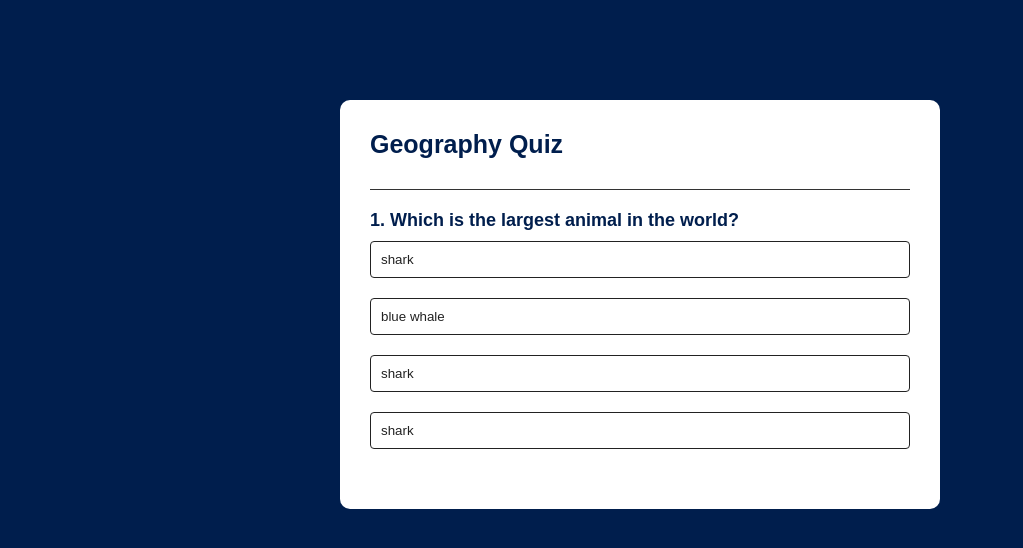
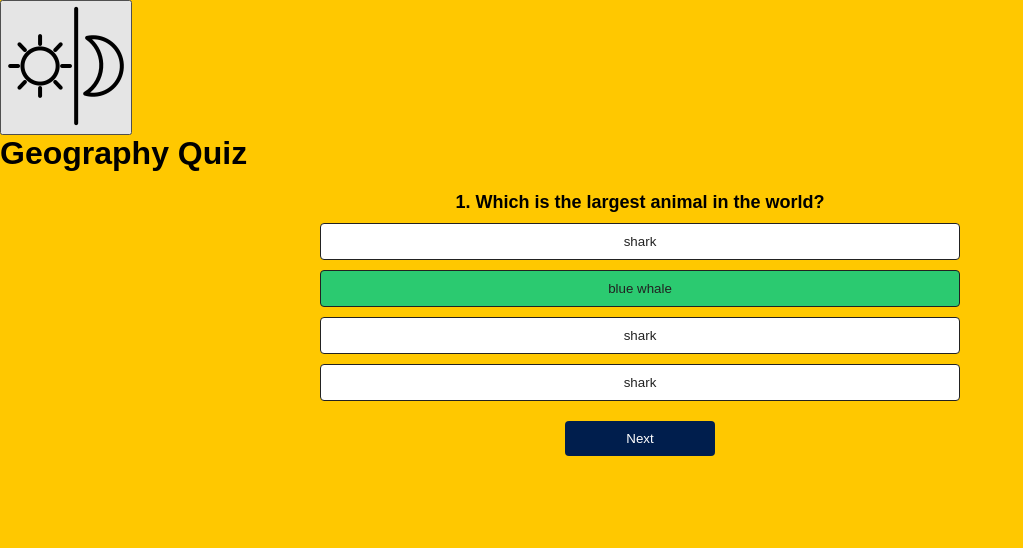
Before and after one commit to devsamelias/GeoQuiz, a plain HTML site: page index.html in a window 1280 px wide. Both pictures are taken after a click on the button "blue whale". Shown: the whole page, without its empty margins (0-1023 px from the left). Drawn offline with Linux system fonts and the light colour scheme; files whose address does not match are found by name.

Commit message:
dark mode icon

```diff
--- a/index.html
+++ b/index.html
@@ -5,9 +5,14 @@
     <meta name="viewport" content="width=device-width, initial-scale=1.0">
     <title>Geography Quiz</title>
     <link rel="stylesheet" href="style.css">
+<button    id="dark-mode-toggle"
+class="dark-mode-toggle"
+aria-label="toggle dark mode"
+    >
+    <img src="/Users/samelias/gitQuiz/GeoQuiz/GeoQuiz/day-and-night.png"></img></button>
 </head>
 <body>
-    <div class="app">
+
         <h1>Geography Quiz</h1>
             <div class="quiz">
             <h2 id="question">Question goes here</h2>
@@ -17,9 +22,12 @@
                     <button class="btn">Answer 3</button>
                     <button class="btn">Answer 4</button>
                 </div>
-                <button id="next-btn">Next Question</button>
+                <button id="next-btn">Next</button>
             </div>
     </div>
+
+
+
 <script src="script.js"></script>
 </body>
 </html>
--- a/script.js
+++ b/script.js
@@ -1,3 +1,12 @@
+function myFunction() {
+    var element = document.body;
+    element.classList.toggle("dark-mode");
+  }
+
+ let darkMode= localStorage.getItem('darkMode');
+ const darkModeToggle = document.querySelector('#dark-mode-toggle');
+
+
 const questions = [
     {
         question: "Which is the largest animal in the world?",
@@ -11,37 +20,37 @@ const questions = [
     {
         question: "djidjidjidji?",
         answers: [
-            { text: "shark", correct: false},
-            { text: "blue whale", correct: true},
-            { text: "shark", correct: false},
-            { text: "shark", correct: false},
+            { text: "jfewuowk", correct: false },
+            { text: "blufnjfne", correct: false },
+            { text: "shafsfsgrk", correct: true },
+            { text: "shaweokrk", correct: false },
         ]
     },
     {
         question: "djidjidjidji?",
         answers: [
-            { text: "shark", correct: false},
-            { text: "blue whale", correct: true},
-            { text: "shark", correct: false},
-            { text: "shark", correct: false},
+            { text: "shark", correct: true },
+            { text: "blue whale", correct: false },
+            { text: "shark", correct: false },
+            { text: "shark", correct: false },
         ]
     },
     {
         question: "djidjidjidji?",
         answers: [
-            { text: "shark", correct: false},
-            { text: "blue whale", correct: true},
-            { text: "shark", correct: false},
-            { text: "shark", correct: false},
+            { text: "shark", correct: false },
+            { text: "blue whale", correct: false },
+            { text: "shark", correct: true },
+            { text: "shark", correct: false },
         ]
     },
     {
         question: "djidjidjidji?",
         answers: [
-            { text: "shark", correct: false},
-            { text: "blue whale", correct: true},
-            { text: "shark", correct: false},
-            { text: "shark", correct: false},
+            { text: "shark", correct: false },
+            { text: "blue whale", correct: false },
+            { text: "shark", correct: false },
+            { text: "shark", correct: true },
         ]
     }
 ]
@@ -66,7 +75,7 @@ let currentQuestion = questions[currentQuestionIndex];
 let questionNo = currentQuestionIndex + 1;
 questionElement.innerHTML = questionNo + ". " + currentQuestion.question;
 
-    currentQuestion.answers.forEach(answer => {
+currentQuestion.answers.forEach(answer => {
         const button = document.createElement("button");
         button.innerHTML = answer.text;
         button.classList.add("btn");
@@ -85,12 +94,13 @@ function resetState() {
     }
 }
 
-function selectAnswer(){
+function selectAnswer(e){
     const selectedBtn = e.target;
     const isCorrect = selectedBtn.dataset.correct === "true";
     if(isCorrect){
         selectedBtn.classList.add("correct");
-    } else {
+        score++;
+    }else{
         selectedBtn.classList.add("incorrect");
     }
     Array.from(answerButtons.children).forEach(button => {
@@ -102,4 +112,28 @@ function selectAnswer(){
     nextButton.style.display = "block";
 }
 
+function showScore(){
+    resetState();
+    questionElement.innerHTML = `You scored ${score} out of ${questions.length}!`;
+    nextButton.innerHTML = "Play Again";
+    nextButton.style.display = "block";
+}
+
+function handleNextButton(){
+    currentQuestionIndex++;
+    if (currentQuestionIndex < questions.length){
+        showQuestion();
+    }else{
+        showScore();
+    }
+}
+
+nextButton.addEventListener("click", ()=>{
+    if(currentQuestionIndex < questions.length){
+        handleNextButton();
+    }else{
+        startQuiz();
+    }
+});
+
 startQuiz();
--- a/style.css
+++ b/style.css
@@ -7,21 +7,22 @@ box-sizing: border-box;
 }
 
 body {
-    background: #001e4d;
+    background: #ffc800;
 }
 
 .app {
     background: #fff;
     width: 90%;
     max-width: 600px;
-    margin: 100px auto 0;
-    border-radius: 10px;
+    margin: 120px auto 0;
+    border-radius: 50px;
     padding: 30px;
 }
 
 .app h1 {
     font-size: 25px;
-    color: #001e4d;
+    text-align: center;
+    color: #ffc800;
     font-weight: 600;
     border-bottom: 1px solid #333;
     padding-bottom: 30px;
@@ -29,11 +30,13 @@ body {
 
 .quiz {
     padding: 20px 0;
+
 }
 
 .quiz h2 {
     font-size: 18px;
-    color: #001e4d;
+    text-align: center;
+    color: #000000;
     font-weight: 600;
 }
 
@@ -41,19 +44,27 @@ body {
     background: #fff;
     color: #222;
     font-weight: 500;
-    width: 100%;
+    width: 50%;
     border: 1px solid #222;
     padding: 10px;
-    margin: 10px 0;
-    text-align: left;
+    margin: 10px auto 0;
+    text-align: center;
     border-radius: 4px;
     cursor: pointer;
     transition: all 0.3s;
+    display: flex;
+    justify-content: center;
+
+
 }
 
-.btn:hover {
+.btn:hover:not([disabled]){
     background: #222;
     color: #fff;
+}
+
+.btn:disabled{
+    cursor: no-drop;
 }
 
 #next-btn {
@@ -70,8 +81,15 @@ body {
 }
 
 .correct{
-    background:#5ff9a1;
+    background:#2bca70;
 }
+
 .incorrect{
-    background:#f74646;
+    background:#d72f2f;
 }
+
+.dark-mode{
+    background-color: rgb(34, 34, 34);
+    color: rgb(255, 0, 0);
+
+}
```
Also changed, not shown: dark-mode.png (added), day-and-night.png (added), main.scss (added).
